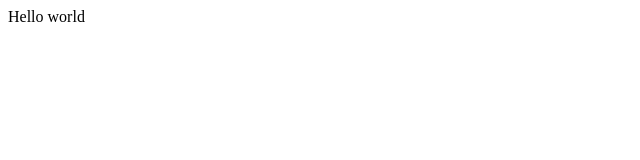
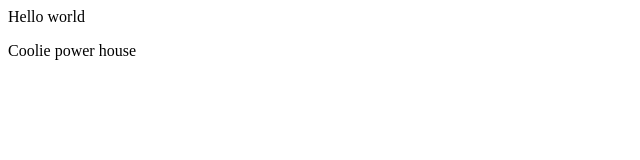
Before and after one commit to Vijaykr12625/first-project, a plain HTML site: page index.html in a window 1280 px wide. Shown: the whole page, without its empty margins (0-640 px from the left). Drawn offline with Linux system fonts and the light colour scheme.

Commit message:
Rajnikant

```diff
--- a/index.html
+++ b/index.html
@@ -1 +1,2 @@
 <p>Hello world</p>
+<p>Coolie power house</p>
```
